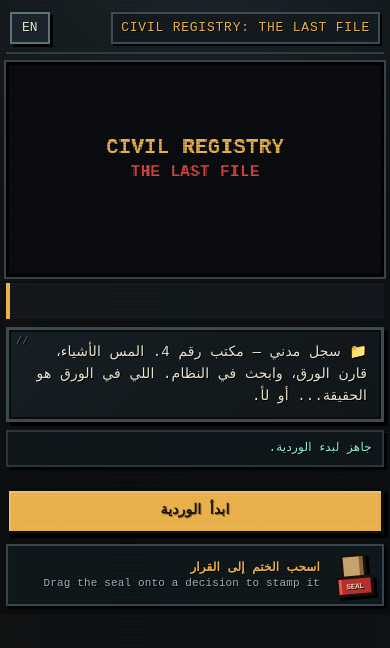
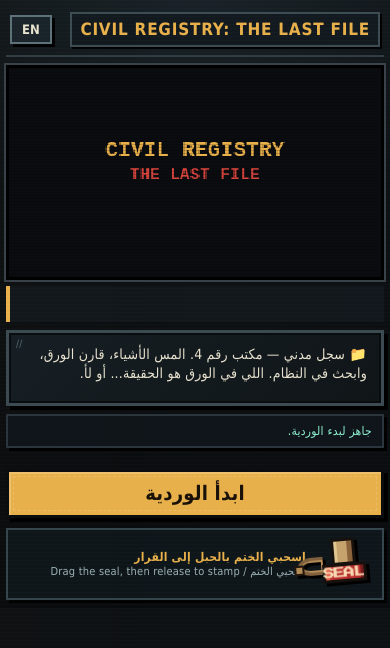
Before and after one commit to ShahdMohamed2004/echoes-beneath-the-seal, a plain HTML site: page index.html in a window 390 px wide. Drawn offline with Linux system fonts and the light colour scheme; a web font is replaced by a local one.

Commit message:
fix: clarify Arabic pixel typography and mobile rope seal

```diff
--- a/index.html
+++ b/index.html
@@ -1,8 +1,8 @@
-<!DOCTYPE html><html lang="ar" dir="rtl"><head><meta charset="utf-8"><meta name="viewport" content="width=device-width, initial-scale=1, viewport-fit=cover"><title>Civil Registry: The Last File</title><style>
+<!DOCTYPE html><html lang="ar" dir="rtl"><head><meta charset="utf-8"><meta name="viewport" content="width=device-width, initial-scale=1, viewport-fit=cover"><link rel="preconnect" href="https://fonts.googleapis.com"><link rel="preconnect" href="https://fonts.gstatic.com" crossorigin><link href="https://fonts.googleapis.com/css2?family=Handjet:wght@400;500;600;700&family=Press+Start+2P&display=swap" rel="stylesheet"><title>Civil Registry: The Last File</title><style>
 :root{box-sizing:border-box;padding-top:env(safe-area-inset-top,0px);padding-bottom:env(safe-area-inset-bottom,0px);--bg:#0d1012;--pap:#e9dfbf;--ink:#2a2118;--am:#e8b04a;--rd:#d9453d;--gn:#7fbf6a}
 html{scroll-padding-top:env(safe-area-inset-top,0px);background:var(--bg)}
 *{box-sizing:border-box}
-body{margin:0 auto;max-width:760px;padding:8px;background:var(--bg);color:#e8e2cf;font:15px/1.55 "Courier New",monospace}
+body{margin:0 auto;max-width:760px;padding:8px;background:var(--bg);color:#e8e2cf;font:500 18px/1.35 "Handjet","Tahoma",sans-serif;text-shadow:none;letter-spacing:.015em}
 #top{display:flex;justify-content:space-between;gap:8px;align-items:center;font-size:13px;color:var(--am)}
 button{font:inherit;cursor:pointer;border:3px solid #000;background:var(--am);color:#1a1208;padding:8px 12px;box-shadow:3px 3px 0 #000}
 button:active{transform:translate(2px,2px);box-shadow:1px 1px 0 #000}
@@ -26,11 +26,11 @@ canvas{display:block;width:100%;image-rendering:pixelated;background:#000}
 #lg2{margin:6px 0;padding:6px 10px;background:#10161a;border-left:4px solid var(--am);min-height:36px;font-size:13px}#db{position:fixed;inset:0;background:rgba(5,8,10,.93);display:none;z-index:4;padding:14px;overflow:auto}#db .bx{max-width:560px;margin:auto;background:#10242c;border:3px solid #5aa7c9;padding:12px}#db input{width:100%;padding:8px;font:inherit;background:#06161c;color:#9fe;border:2px solid #5aa7c9}#db p{margin:6px 0;padding:6px;background:#0a1c22}.lk{color:#d9453d}.mkd{background:#f7e27a;outline:2px solid #c98b2a}canvas{touch-action:manipulation}
 #c{background:#050709;cursor:crosshair}
 /* ARCHIVE PIXEL SYSTEM — shared rhythm for every surface */
-body{background:radial-gradient(circle at 50% -10%,#1a252b 0,#0d1012 45%,#080a0c 100%);text-shadow:1px 1px 0 #000;letter-spacing:.01em}
+body{background:radial-gradient(circle at 50% -10%,#1a252b 0,#0d1012 45%,#080a0c 100%);text-shadow:none;letter-spacing:.015em;-webkit-font-smoothing:antialiased}
 body:before{content:"";position:fixed;inset:0;pointer-events:none;opacity:.16;background:repeating-linear-gradient(0deg,transparent 0 3px,rgba(255,255,255,.08) 3px 4px),linear-gradient(90deg,rgba(232,176,74,.04),transparent 32%,rgba(90,167,201,.04));mix-blend-mode:screen}
 #top{padding:6px 4px 8px;border-bottom:2px solid #2e3b41;margin-bottom:8px;text-transform:uppercase;letter-spacing:.06em}
-#hud{color:#e8b04a;background:#11191e;border:2px solid #3b4b51;padding:4px 8px;box-shadow:2px 2px 0 #000;min-height:30px;display:inline-flex;align-items:center}
-button{border-color:#0a0c0d;box-shadow:4px 4px 0 #000, inset 2px 2px 0 rgba(255,255,255,.2);text-shadow:1px 1px 0 rgba(0,0,0,.35);transition:filter .12s steps(2),transform .12s steps(2),box-shadow .12s steps(2)}
+#hud{color:#e8b04a;background:#11191e;border:2px solid #3b4b51;padding:4px 8px;box-shadow:2px 2px 0 #000;min-height:30px;display:inline-flex;align-items:center;font-size:17px;font-weight:600}
+button{border-color:#0a0c0d;box-shadow:4px 4px 0 #000, inset 2px 2px 0 rgba(255,255,255,.2);text-shadow:none;font-size:20px;font-weight:600;transition:filter .12s steps(2),transform .12s steps(2),box-shadow .12s steps(2)}
 button:hover{filter:brightness(1.12);transform:translate(-1px,-1px);box-shadow:5px 5px 0 #000,inset 2px 2px 0 rgba(255,255,255,.25)}
 button:focus-visible{outline:3px solid #9fe;outline-offset:3px;box-shadow:0 0 0 5px rgba(232,176,74,.25),4px 4px 0 #000}
 #lg{border:2px solid #5b7077;box-shadow:3px 3px 0 #000;background:#182329;color:#e8e2cf}
@@ -57,9 +57,11 @@ button:focus-visible{outline:3px solid #9fe;outline-offset:3px;box-shadow:0 0 0
 .stamp-mark{position:absolute;right:10px;top:50%;transform:translateY(-50%) rotate(-8deg);font-size:10px;font-weight:900;color:#7e1717;border:2px solid #9e2727;padding:2px 4px;opacity:.9;pointer-events:none;letter-spacing:.04em}
 .stamp-dock{display:flex;align-items:center;gap:10px;margin:10px 0 2px;padding:8px 10px;border:2px solid #34444b;background:#0d1519;box-shadow:3px 3px 0 #000;min-height:58px}
 .stamp-dock .dock-copy{font-size:11px;color:#9bb0b4;line-height:1.35;flex:1}.stamp-dock strong{display:block;color:#e8b04a;font-size:12px}
-#stamp{width:42px;height:42px;position:relative;flex:0 0 42px;cursor:grab;touch-action:none;user-select:none;z-index:6;filter:drop-shadow(3px 3px 0 #000);transform:translate3d(0,0,0) rotate(-5deg);transition:transform .12s steps(2),filter .12s steps(2)}
-#stamp::before{content:"";position:absolute;left:11px;top:0;width:20px;height:24px;background:#c6a26c;border:3px solid #16110d;box-shadow:inset -4px 0 #8a623c}
-#stamp::after{content:"SEAL";position:absolute;left:5px;top:22px;width:32px;height:15px;display:grid;place-items:center;background:#b72e2e;color:#f8d9b3;border:3px solid #16110d;font:bold 8px/1 monospace;letter-spacing:-.06em;box-shadow:inset 3px 0 #e35b45}
+#stamp{width:56px;height:52px;position:relative;flex:0 0 56px;cursor:grab;touch-action:none;user-select:none;z-index:6;filter:drop-shadow(3px 3px 0 #000);transform:translate3d(0,0,0) rotate(-5deg);transition:transform .12s steps(2),filter .12s steps(2)}
+#stamp .stamp-rope{position:absolute;left:-18px;top:17px;width:25px;height:18px;border:3px solid #80603d;border-right:0;border-radius:50% 0 0 50%;box-shadow:inset 0 0 0 2px #b38b57}
+#stamp .stamp-rope:after{content:"";position:absolute;left:-7px;top:4px;width:6px;height:6px;background:#b38b57;border:2px solid #21170f}
+#stamp .stamp-handle{position:absolute;left:16px;top:0;width:24px;height:27px;background:#c6a26c;border:3px solid #16110d;box-shadow:inset -5px 0 #8a623c, inset 3px 0 #e2c68f}
+#stamp .stamp-head{position:absolute;left:6px;top:25px;width:44px;height:19px;display:grid;place-items:center;background:#b72e2e;color:#f8d9b3;border:3px solid #16110d;font:bold 11px/1 "Press Start 2P",monospace;letter-spacing:-.08em;box-shadow:inset 4px 0 #e35b45, inset -3px 0 #751b1b}
 #stamp.dragging{cursor:grabbing;filter:drop-shadow(5px 7px 0 #000);transform:translate3d(var(--dx),var(--dy),0) rotate(-14deg) scale(1.08)}
 #stamp.ready{animation:stamp-ready .8s steps(2) infinite}
 @keyframes stamp-hit{0%{transform:translateY(-2px) rotate(0)}35%{transform:translateY(5px) rotate(2deg)}70%{transform:translateY(-1px) rotate(-1deg)}100%{transform:translateY(0) rotate(0)}}
@@ -69,7 +71,7 @@ button:focus-visible{outline:3px solid #9fe;outline-offset:3px;box-shadow:0 0 0
 </style></head><body>
 <div id="top"><span id="hud"></span><button id="lg">EN</button></div>
 <div class="cw"><canvas id="c" width="320" height="180" aria-label="Civil Registry pixel-art game scene"></canvas><canvas id="fx" width="320" height="180" aria-hidden="true"></canvas></div>
-<div id="say"></div><div id="pulse" role="status" aria-live="polite">جاهز لبدء الوردية.</div><div id="docs"></div><div id="bt"></div><div class="stamp-dock" aria-label="منطقة الختم"><div id="stamp" role="button" tabindex="0" aria-label="اسحب الختم إلى القرار المناسب" title="اسحب الختم إلى القرار المناسب"></div><div class="dock-copy"><strong>اسحب الختم إلى القرار</strong><span>Drag the seal onto a decision to stamp it</span></div></div>
+<div id="say"></div><div id="pulse" role="status" aria-live="polite">جاهز لبدء الوردية.</div><div id="docs"></div><div id="bt"></div><div class="stamp-dock" aria-label="منطقة الختم"><div id="stamp" role="button" tabindex="0" aria-label="اسحب الختم إلى القرار المناسب" title="اسحب الختم إلى القرار المناسب"><span class="stamp-rope"></span><span class="stamp-handle"></span><span class="stamp-head">SEAL</span></div><div class="dock-copy"><strong>اسحبي الختم بالحبل إلى القرار</strong><span>اسحبي الختم / Drag the seal, then release to stamp</span></div></div>
 <div id="st"><div id="sb"></div></div>
 <script>
 let L='ar',day=0,ci=0,ev=0,tr=0,cur=null,tf=0,busy=0,T0=0;
@@ -89,7 +91,7 @@ c:[{nm:{ar:'سامح رمزي',en:'Sameh Ramzy'},dob:'1977-08-30',id:'7708301',r
 {n:{ar:'الراديو: ابقوا في بيوتكم. متقربوش من المصابين. [تشويش]',en:'Radio: Remain indoors. Do not approach infected individuals. [static]'},e:{ar:'',en:''},
 c:[{nm:{ar:'محمود عيد',en:'Mahmoud Eid'},dob:'1981-12-05',id:'8112056',rec:{nm:1,dob:'1981-12-05',s:'p7'},rq:{ar:'ورقة طوارئ',en:'Emergency document'},say:{ar:'*كحة* سخن... عايز... اسمي إيه تاني؟ أنا مين؟',en:'*cough* so hot... I need... what was my name again? Who am I?'},a:'fl',w:{ar:'ملفه متعلّم "Patient 07". ده مش مواطن عادي.',en:'His file is tagged "Patient 07". This is no ordinary citizen.'},col:'#8a8a3a',sick:1}]}];
 const CL=['#cdb67e','#b8a574','#8d8566','#5d5a52','#3b2f35'],FL=['#7a6a52','#6f6049','#5a4e3e','#43392f','#2c2429'],SK=['#86c3e8','#8fb8d0','#6a7c8a','#4a4048','#6b2a2a'];
-const cv=document.getElementById('c'),x=cv.getContext('2d'),$=i=>document.getElementById(i);
+const cv=document.getElementById('c'),x=cv.getContext('2d'),$=i=>document.getElementById(i);x.imageSmoothingEnabled=false;
 const R=(a,b,w,h,c)=>{x.fillStyle=c;x.fillRect(a|0,b|0,w,h)};
 function person(px,py,col,sick,tfm,tm){let o=tfm?Math.sin(tm/40)*2:sick?Math.sin(tm/90):0,sk=tfm?'#6f9a5a':sick?'#b4b98a':'#d9a066';px+=o;
 R(px-14,py+22,28,40,col);R(px-18,py+24,5,26,col);R(px+13,py+24,5,26,col);R(px-18,py+48,5,5,sk);R(px+13,py+48,5,5,sk);
@@ -269,12 +271,12 @@ function pxp(a,b,w,h,c){R(Math.round(a),Math.round(b),w,h,c)}
 function pe(px,py,col,sick,tfm,tm,sd){
  const kind=tfm?(day%3===0?'DEMON':day%3===1?'BEAST':'INFECTED'):sick?'ZOMBIE':'HUMAN';
  const emo=kind==='DEMON'?'FEAR':kind==='BEAST'?'RAGE':kind==='ZOMBIE'?'PAIN':cur&&cur.found?'SUSPICIOUS':'CALM';
- clerkActor.update(cur&&cur.lv?'TALKING':'IDLE',emo);const z=clerkActor.pose(tm),frame=(Math.floor(tm/150)+sd)%4,bob=z.bob,sway=z.sway,trem=kind==='HUMAN'?0:z.tremor;
+ clerkActor.update(cur&&cur.lv?'TALKING':'IDLE',emo);const z=clerkActor.pose(tm),frame=(Math.floor(tm/110)+sd)%8,bob=z.bob,sway=z.sway,trem=kind==='HUMAN'?0:z.tremor;
  const skin=kind==='DEMON'?'#6f9a5a':kind==='BEAST'?'#7f6b45':kind==='ZOMBIE'?'#b4b98a':'#d9a066';
  const ink='#17151a',hair=kind==='HUMAN'?'#241a14':'#18251b',shirt=col||'#3b6ea5',dark='#1a2027',light='#dfe9e7',eye=kind==='HUMAN'?ink:'#ff3b30';
  px-=14;pxp(px+3,py+70,24,3,'rgba(0,0,0,.38)');
  /* legs use stepped frames instead of moving the whole body */
- const legA=frame===1||frame===2?1:0,legB=frame===2||frame===3?1:0;
+ const legA=[0,0,1,1,0,-1,-1,0][frame],legB=[0,1,1,0,-1,-1,0,0][frame];
  pxp(px+8+sway,py+55+bob+legA,7,14,dark);pxp(px+18-sway,py+55+bob+legB,7,14,dark);pxp(px+5+sway,py+68+bob+legA,11,4,'#16171b');pxp(px+18-sway,py+68+bob+legB,11,4,'#16171b');
  /* human clothing, badge, and regional color accents */
  pxp(px+4+sway,py+24+bob,25,32,shirt);pxp(px+8+sway,py+25+bob,17,3,light);pxp(px+14+sway,py+29+bob,6,6,shirt==='#a5476b'?'#f0c47a':'#e8b04a');pxp(px+21+sway,py+35+bob,4,8,'#d9edf0');
@@ -343,7 +345,7 @@ menu();
 </script><script>
 /* FINAL POLISH LAYER — additive systems; the original story and systems remain intact. */
 (()=>{
- const fx=document.getElementById('fx'),fxc=fx.getContext('2d'),pulse=document.getElementById('pulse');
+ const fx=document.getElementById('fx'),fxc=fx.getContext('2d'),pulse=document.getElementById('pulse');fxc.imageSmoothingEnabled=false;
  let bits=[],last=performance.now(),quiet=0;
  const msg=(ar,en)=>{if(pulse)pulse.innerHTML='<strong>◈ '+(L==='ar'?ar:en)+'</strong>'};
  const burst=(x,y,color='#e8b04a',n=8)=>{for(let i=0;i<n;i++)bits.push({x,y,vx:(Math.random()-.5)*1.8,vy:(Math.random()-.8)*1.8,life:18+Math.random()*18,c:color,s:1+Math.random()*2})};
```
